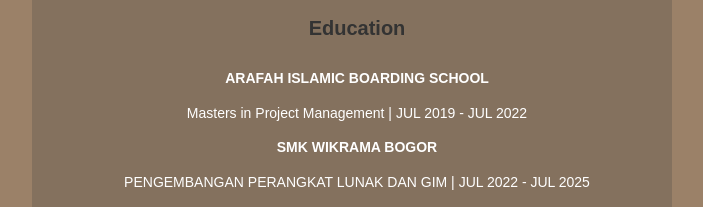
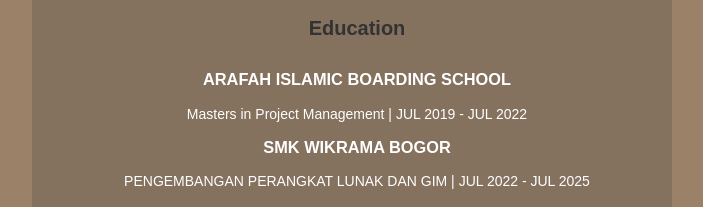
Before and after one commit to Elsa8989/portofolio, a plain HTML site: page index.html in a window 1280 px wide. Shown: the part 998-1205 px from the top of the page, without its empty margins (288-991 px from the left). Drawn offline with Linux system fonts and the light colour scheme.

Commit message:
Update index.html

```diff
--- a/index.html
+++ b/index.html
@@ -68,9 +68,9 @@
            <!-- list-pendidikan -->
            <section class="section section-small">
             <h2 class="section-header">Education</h2>
-            <h4>ARAFAH ISLAMIC BOARDING SCHOOL</h4>
+            <h3>ARAFAH ISLAMIC BOARDING SCHOOL</h3>
             <p>Masters in Project Management | JUL 2019 - JUL 2022</p>
-            <h4>SMK WIKRAMA BOGOR</h4>
+            <h3>SMK WIKRAMA BOGOR</h3>
             <p>PENGEMBANGAN PERANGKAT LUNAK DAN GIM | JUL 2022 - JUL 2025</p>
         </section>
         </div>
```
